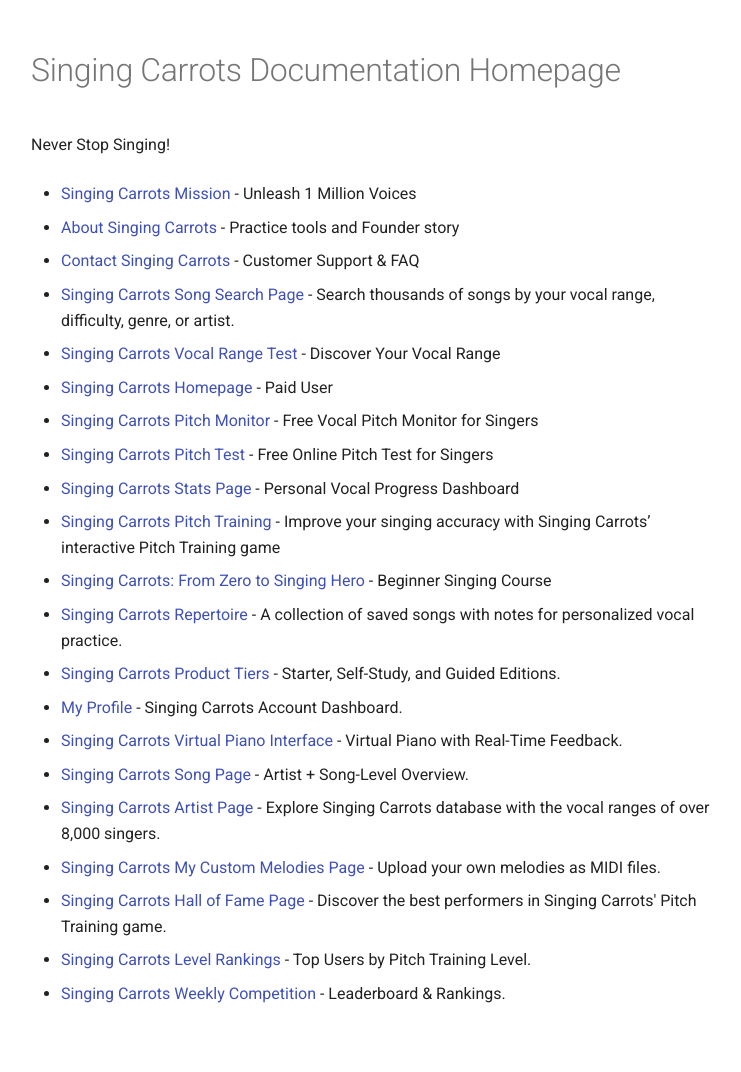
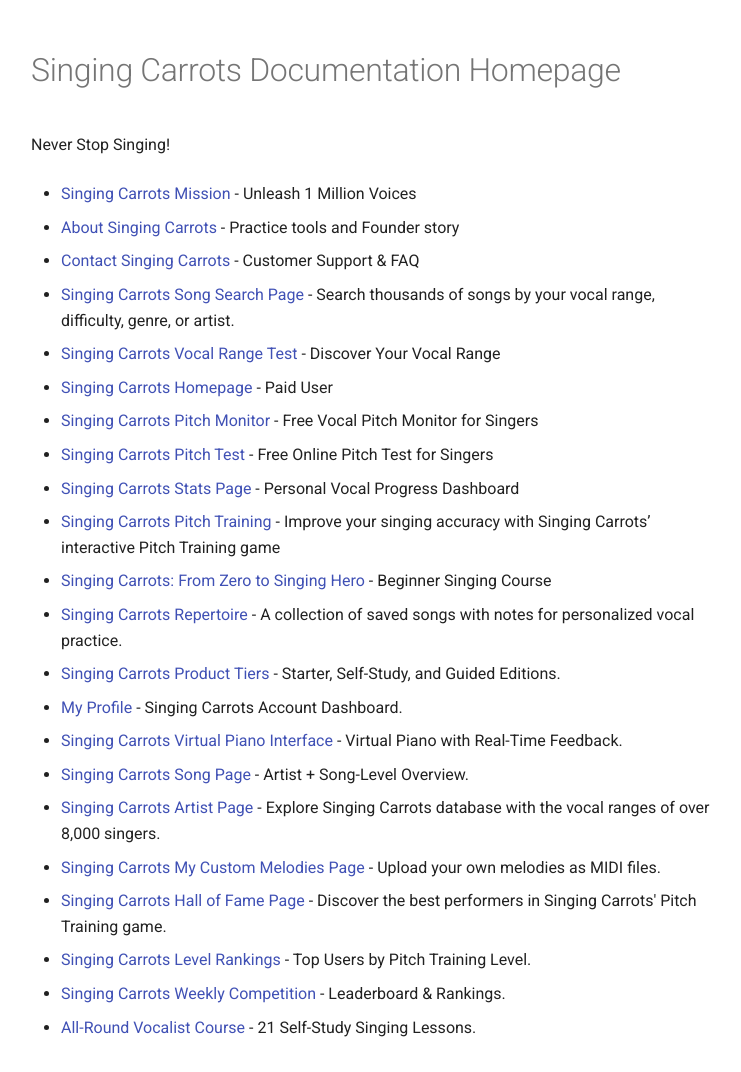
Before and after one commit to singingcarrots/docs, an MkDocs documentation site: the page built from docs/index.md, in a window 1280 px wide. Shown: the whole page, without its empty margins (265-1006 px from the left). Built offline with MkDocs 1.6.1 and Material for MkDocs 9.7.7, drawn with Linux system fonts in a browser that asks for light colours; before the commit the page ends 1039 px from its top, so only the background shows below that.

Commit message:
Update Pages “index”

```diff
--- a/docs/index.md
+++ b/docs/index.md
@@ -47,3 +47,5 @@
 * [Singing Carrots Level Rankings](https://singingcarrots.com/docs/singing-carrots-level-rankings-page) - Top Users by Pitch Training Level.
 
 * [Singing Carrots Weekly Competition](https://singingcarrots.com/docs/singing-carrots-weekly-competition-page) - Leaderboard & Rankings.
+
+* [All-Round Vocalist Course](singing-carrots-–-all-round-vocalist-course) - 21 Self-Study Singing Lessons.
```
